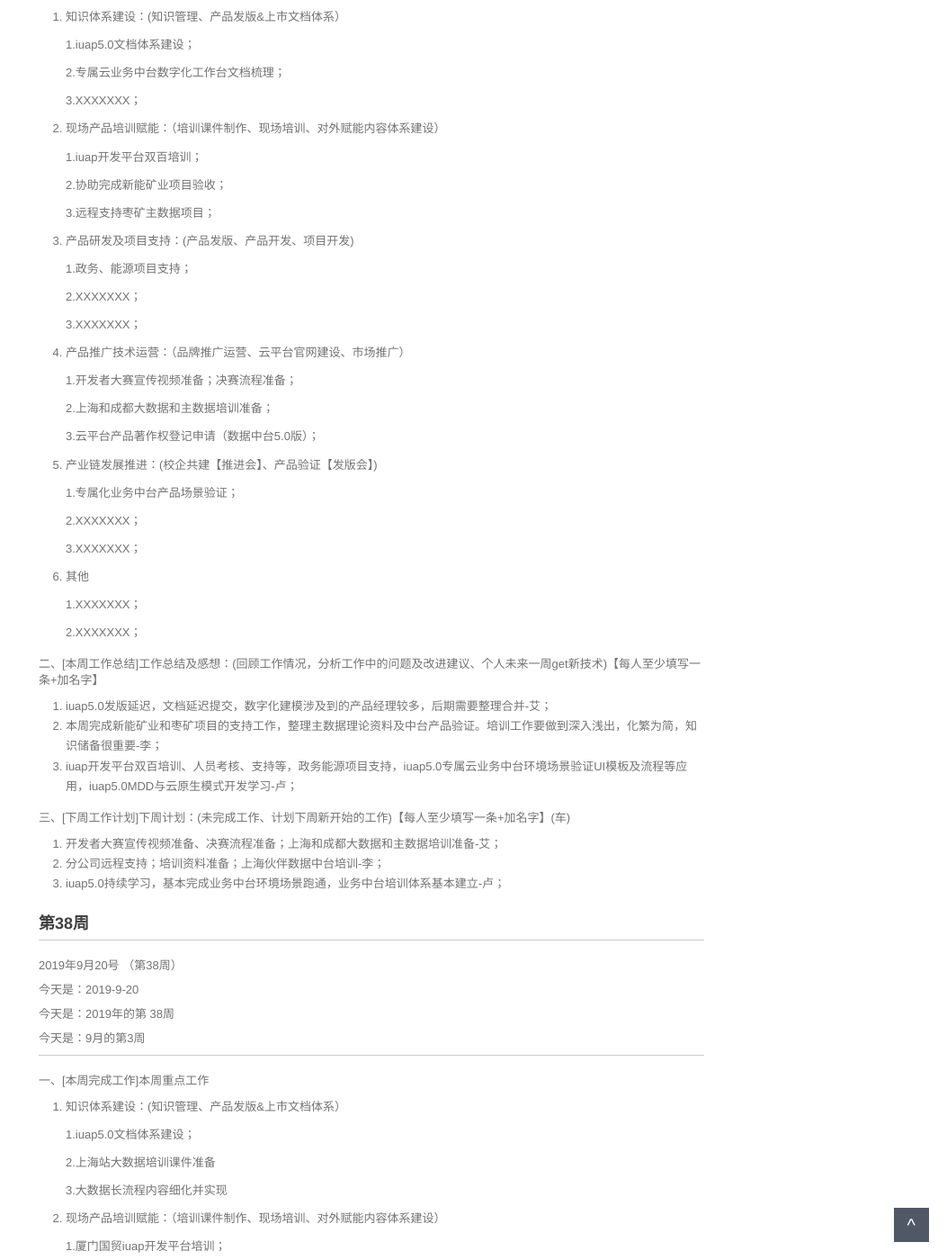
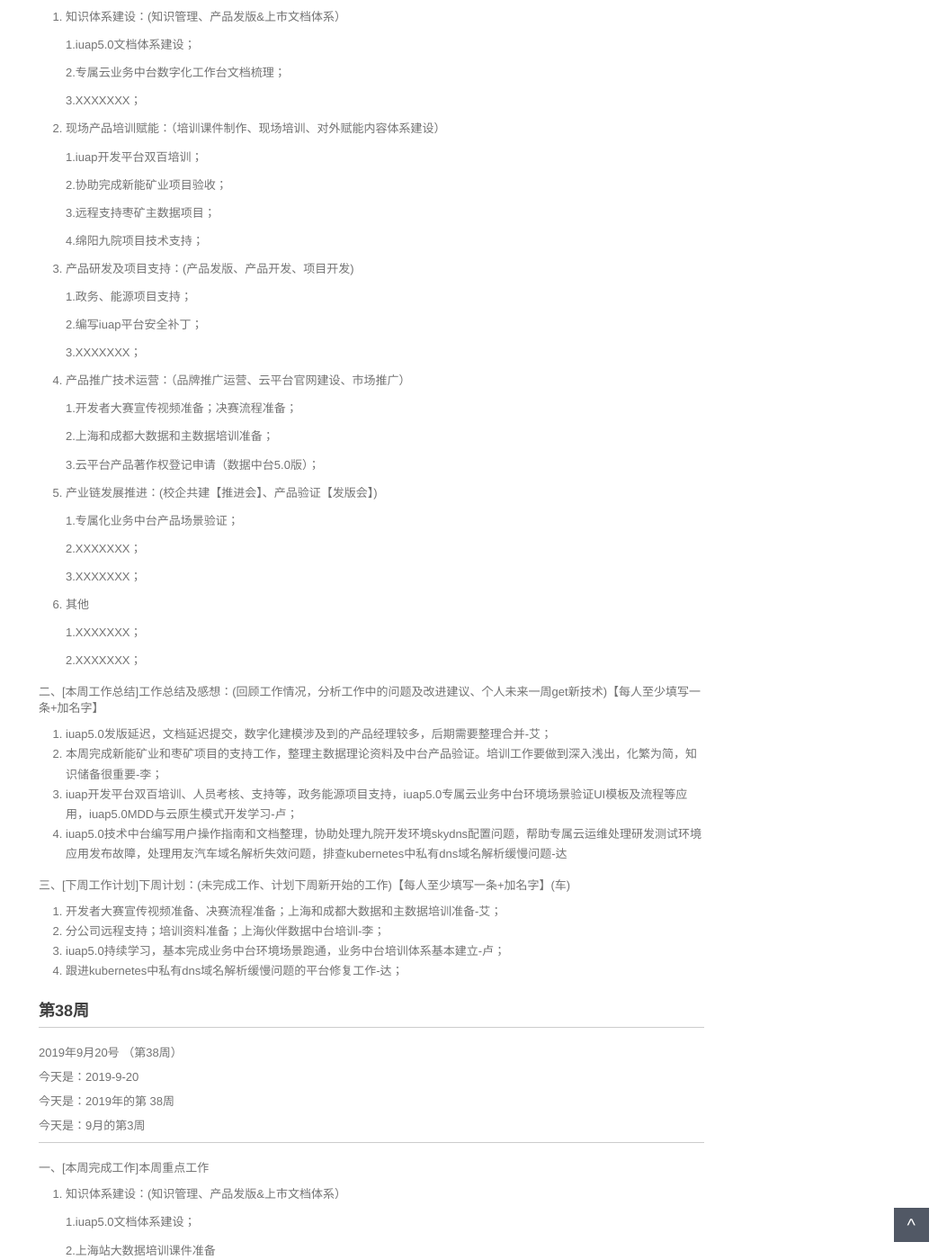
Before and after one commit to walllFlower/blog, a Jekyll site: the page built from _posts/2018-07-17-day_report_cxz.md, in a window 1280 px wide and 1400 px high, scrolled down 528 px. Shown: the whole window at 90% size, without its empty margins (227-1280 px from the left). Built offline with Jekyll 4.4.1, drawn with Linux system fonts in a browser that asks for light colours; comment, search, counter and statistics services are not loaded.

Commit message:
Update 2018-07-17-day_report_cxz.md

```diff
--- a/_posts/2018-07-17-day_report_cxz.md
+++ b/_posts/2018-07-17-day_report_cxz.md
@@ -40,11 +40,13 @@ categories: 技术运营工作周报
 
     3.远程支持枣矿主数据项目；
 
+    4.绵阳九院项目技术支持；
+
 3. 产品研发及项目支持：(产品发版、产品开发、项目开发)
 
     1.政务、能源项目支持；
 
-    2.XXXXXXX；
+    2.编写iuap平台安全补丁；
 
     3.XXXXXXX；
 
@@ -76,12 +78,14 @@ categories: 技术运营工作周报
 1. iuap5.0发版延迟，文档延迟提交，数字化建模涉及到的产品经理较多，后期需要整理合并-艾；
 2. 本周完成新能矿业和枣矿项目的支持工作，整理主数据理论资料及中台产品验证。培训工作要做到深入浅出，化繁为简，知识储备很重要-李；
 3. iuap开发平台双百培训、人员考核、支持等，政务能源项目支持，iuap5.0专属云业务中台环境场景验证UI模板及流程等应用，iuap5.0MDD与云原生模式开发学习-卢；
+4. iuap5.0技术中台编写用户操作指南和文档整理，协助处理九院开发环境skydns配置问题，帮助专属云运维处理研发测试环境应用发布故障，处理用友汽车域名解析失效问题，排查kubernetes中私有dns域名解析缓慢问题-达
 
 三、[下周工作计划]下周计划：(未完成工作、计划下周新开始的工作)【每人至少填写一条+加名字】(车)
 
 1. 开发者大赛宣传视频准备、决赛流程准备；上海和成都大数据和主数据培训准备-艾；
 2. 分公司远程支持；培训资料准备；上海伙伴数据中台培训-李；
 3. iuap5.0持续学习，基本完成业务中台环境场景跑通，业务中台培训体系基本建立-卢；
+4. 跟进kubernetes中私有dns域名解析缓慢问题的平台修复工作-达；
 
 
 
```
